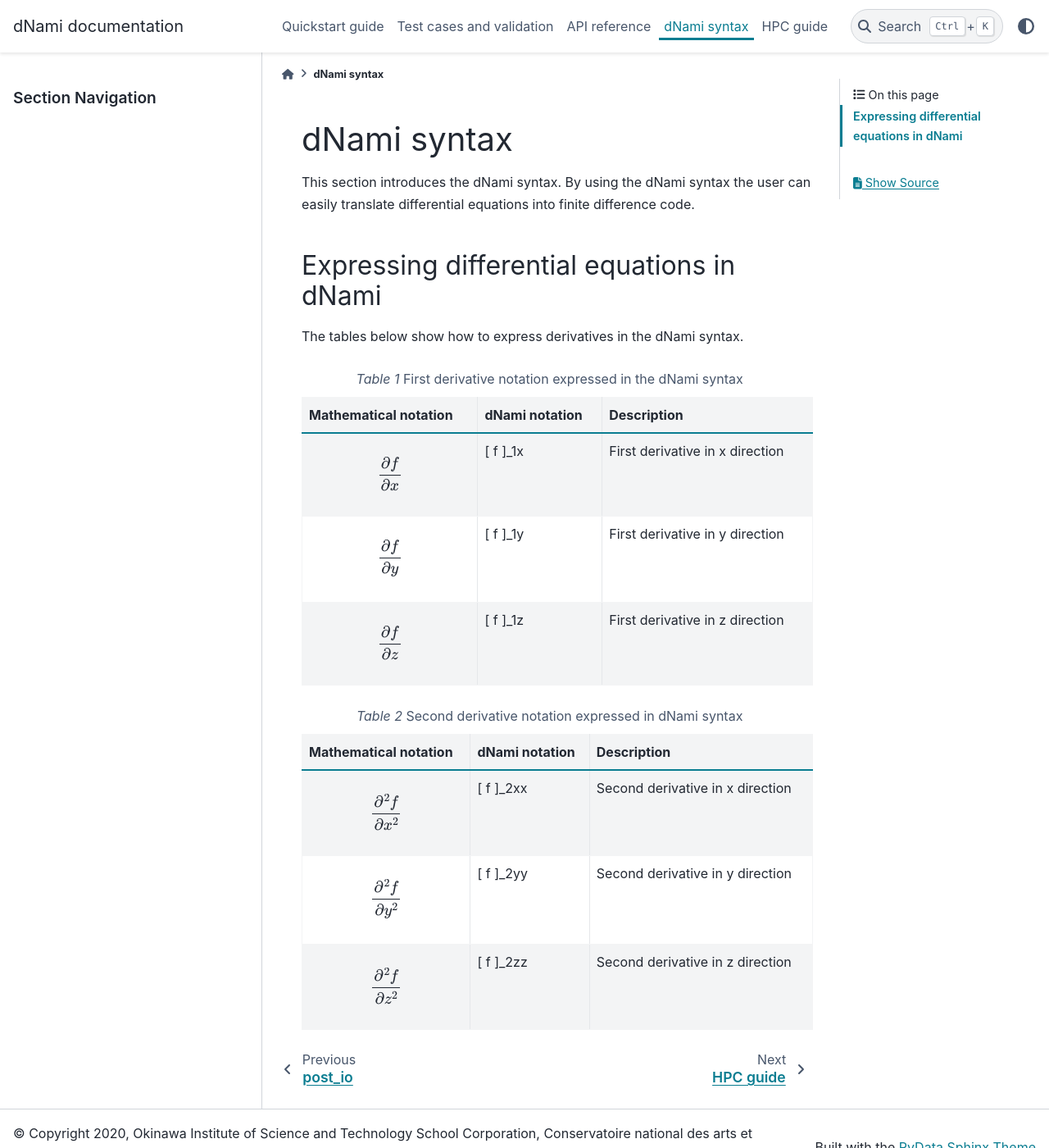
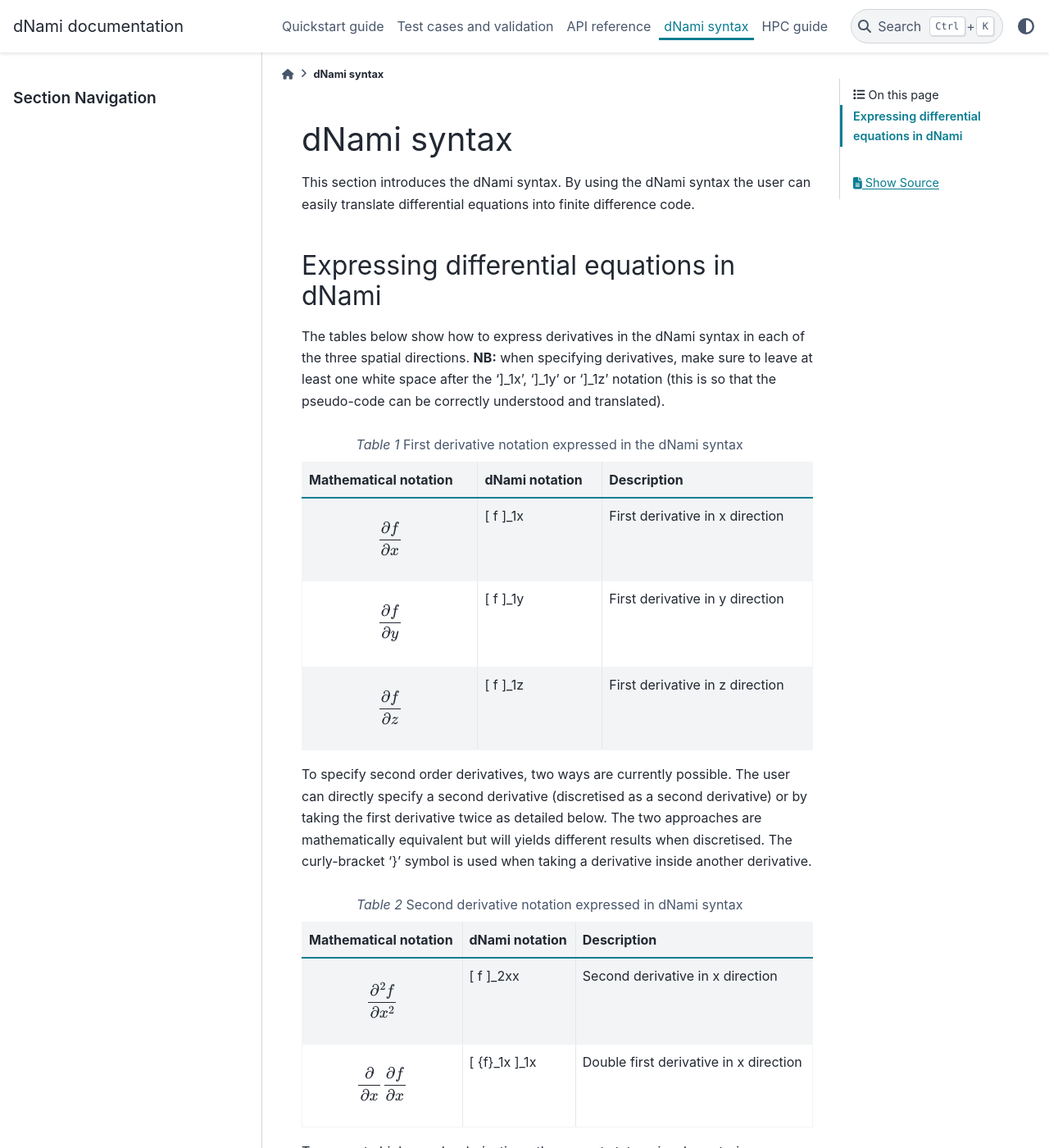
Before and after one commit to dNamiLab/dNami, a Sphinx documentation site: the page built from doc/usage/syntax.rst, in a window 1280 px wide and 1400 px high. Shown: the whole window at 82% size. Built offline with Sphinx 7.4.7 and the PyData theme 0.15.4, drawn with Linux system fonts in a browser that asks for light colours; some of the changed text lies outside the part shown.

Commit message:
update to the syntax for second derivatives

```diff
--- a/doc/usage/syntax.rst
+++ b/doc/usage/syntax.rst
@@ -7,7 +7,7 @@
 Expressing differential equations in dNami
 ------------------------------------------
 
-The tables below show how to express derivatives in the dNami syntax.
+The tables below show how to express derivatives in the dNami syntax in each of the three spatial directions. **NB:** when specifying derivatives, make sure to leave at least one white space after the ']_1x', ']_1y' or ']_1z' notation (this is so that the pseudo-code can be correctly understood and translated).
 
 .. table:: First derivative notation expressed in the dNami syntax
 
@@ -27,20 +27,21 @@
    |    \dfrac{\partial f}{\partial z}    |     [ f ]_1z     | First derivative in z direction|
    +--------------------------------------+------------------+--------------------------------+
 
+To specify second order derivatives, two ways are currently possible. The user can directly specify a second derivative (discretised as a second derivative) or by taking the first derivative twice as detailed below. The two approaches are mathematically equivalent but will yields different results when discretised. The curly-bracket '}' symbol is used when taking a derivative inside another derivative.
+
 .. table:: Second derivative notation expressed in dNami syntax
 
-   +----------------------------------------+------------------+---------------------------------+
-   |        Mathematical notation           |  dNami notation  |          Description            |
-   +========================================+==================+=================================+
-   | .. math::                              |                  |                                 |
-   |                                        |                  |                                 |
-   |    \dfrac{\partial^2 f}{\partial x^2}  |     [ f ]_2xx    | Second derivative in x direction|
-   +----------------------------------------+------------------+---------------------------------+
-   | .. math::                              |                  |                                 |
-   |                                        |                  |                                 |
-   |    \dfrac{\partial^2 f}{\partial y^2}  |     [ f ]_2yy    | Second derivative in y direction|
-   +----------------------------------------+------------------+---------------------------------+
-   | .. math::                              |                  |                                 |
-   |                                        |                  |                                 |
-   |    \dfrac{\partial^2 f}{\partial z^2}  |     [ f ]_2zz    | Second derivative in z direction|
-   +----------------------------------------+------------------+---------------------------------+
+   +---------------------------------------------------------------+------------------+----------------------------------------+
+   |        Mathematical notation                                  |  dNami notation  |          Description                   |
+   +===============================================================+==================+========================================+
+   | .. math::                                                     |                  |                                        |
+   |                                                               |                  |                                        |
+   |    \dfrac{\partial^2 f}{\partial x^2}                         |     [ f ]_2xx    | Second derivative in x direction       |
+   +---------------------------------------------------------------+------------------+----------------------------------------+
+   | .. math::                                                     |                  |                                        |
+   |                                                               |                  |                                        |
+   |    \dfrac{\partial}{\partial x}\dfrac{\partial f}{\partial x} |                  | Double first derivative in x direction |
+   |                                                               |    [ {f}_1x ]_1x |                                        |
+   +---------------------------------------------------------------+------------------+----------------------------------------+
+
+To generate higher-order derivatives, the current stategy involves storing an intermediate derivative and then taking the derivative of that stored variable.
```
